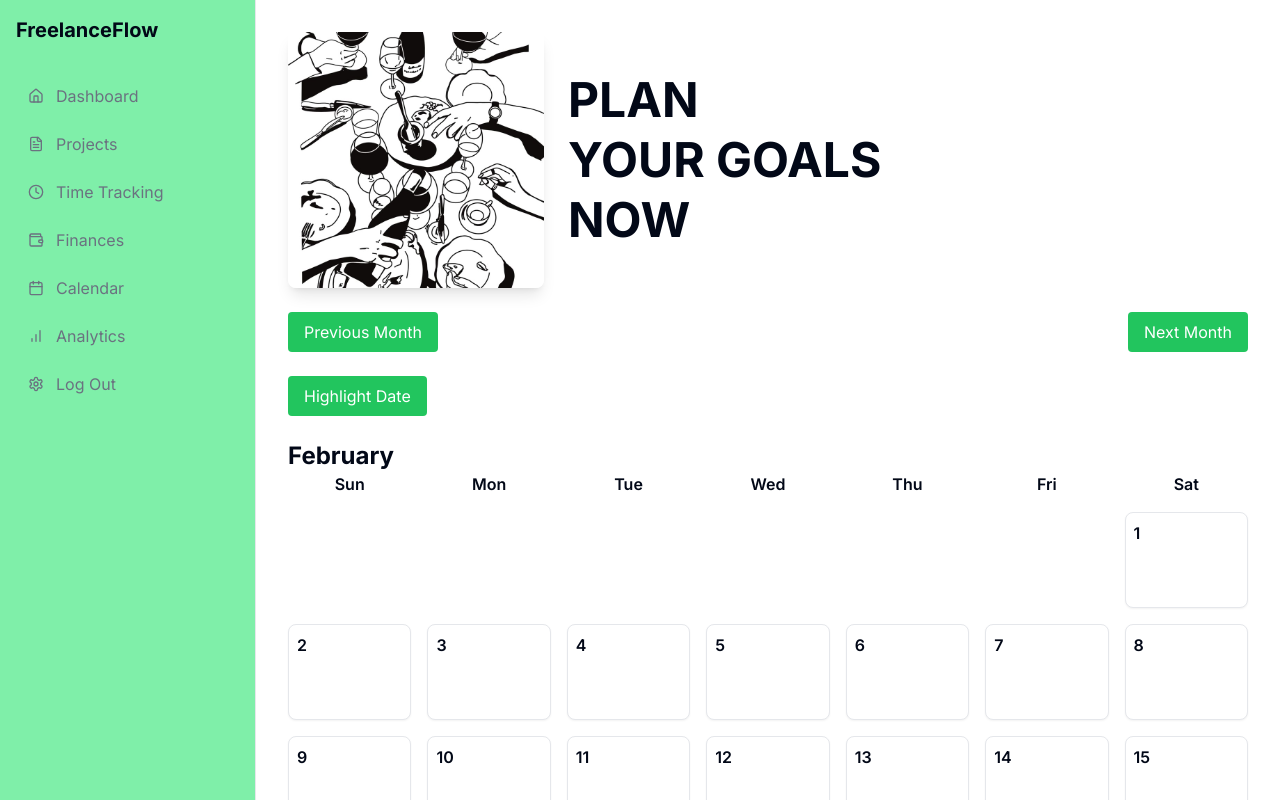
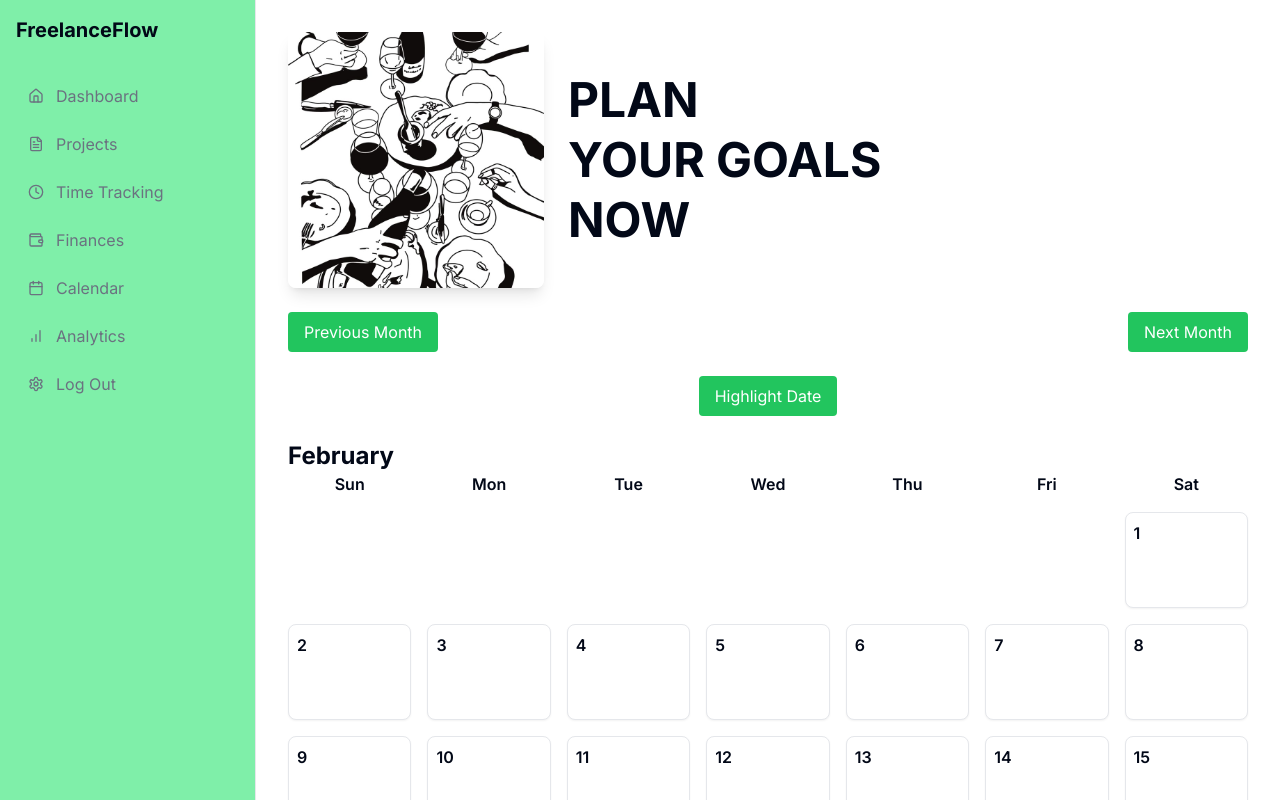
Before and after one commit to Damodar26/Freelance-Managment, a Next.js app in the folder frontend/: page /dashboard/Calendar in a window 1280 px wide. Shown: the top 800 px of the page. Built offline with nearby package versions, Linux system fonts and the light colour scheme.

Commit message:
Update page.tsx

```diff
--- a/frontend/app/dashboard/Calendar/page.tsx
+++ b/frontend/app/dashboard/Calendar/page.tsx
@@ -113,8 +113,9 @@ export default function Calendar() {
         <button onClick={() => changeMonth(1)} className="bg-green-500 text-white py-2 px-4 rounded">Next Month</button>
       </div>
 
-      <button onClick={handleHighlight} className="bg-green-500 text-white py-2 px-4 rounded">Highlight Date</button>
-
+      <div className="flex justify-center mt-4">
+        <button onClick={handleHighlight} className="bg-green-500 text-white py-2 px-4 rounded">Highlight Date</button>
+      </div>
       {renderCalendar()}
 
       <div className="mt-6">
```
